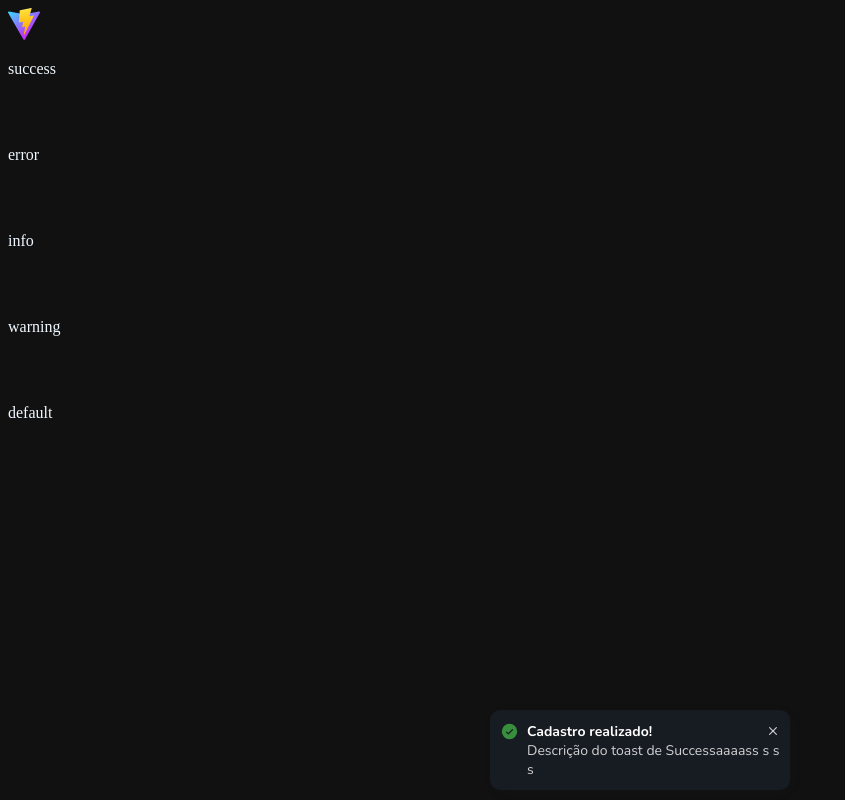
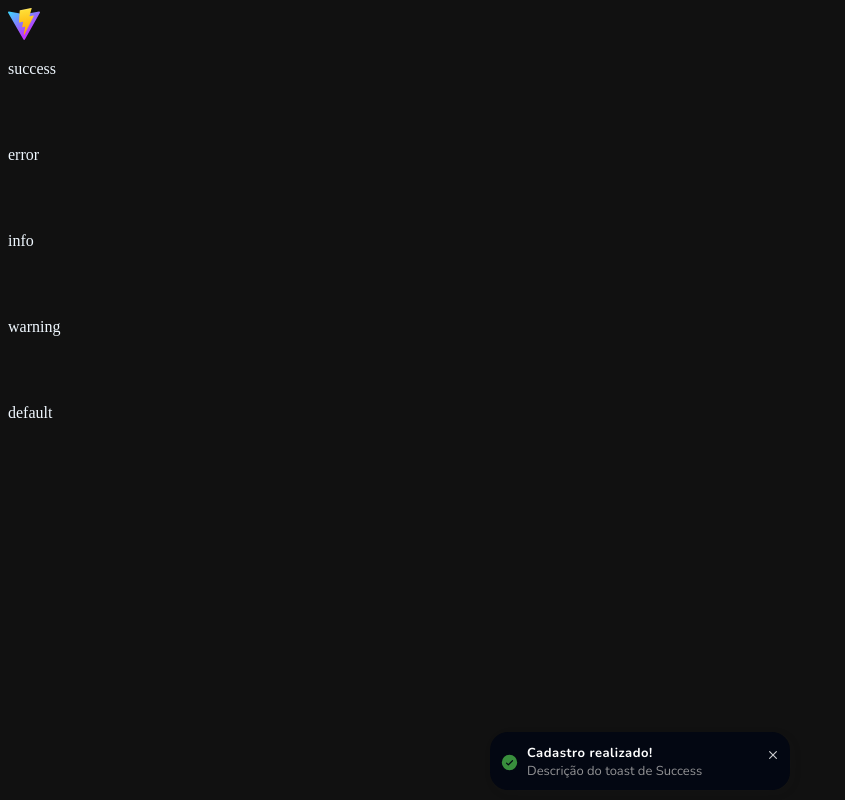
Before and after one commit to paulopariz/vue-toastfic, a Vue app: page / in a window 1280 px wide. Both pictures are taken after a click on the element "success". Shown: the whole page, without its empty margins (0-845 px from the left). Built offline with nearby package versions, Linux system fonts and the light colour scheme.

Commit message:
feat: classes

```diff
--- a/src/App.vue
+++ b/src/App.vue
@@ -3,7 +3,7 @@ import { Toast, useToast } from "./components/toast";
 
 function success() {
   useToast.success("Cadastro realizado!", {
-    description: "Descrição do toast de Successaaaass s s s",
+    description: "Descrição do toast de Success",
   });
 }
 function error() {
@@ -65,5 +65,25 @@ function defaultT() {
     <p style="color: aliceblue; cursor: pointer" @click="defaultT">default</p>
   </div>
 
-  <Toast :automatic-close="false" position="bottom-center" :close="true" theme="dark" :max-toasts="10" />
+  <Toast
+    :automatic-close="false"
+    position="bottom-center"
+    :close="true"
+    theme="dark"
+    :max-toasts="10"
+    :classes="{
+      toast: 'classe-toast',
+      title: 'classe-title',
+      description: 'classe-description',
+      buttonHandle: 'classe-handle',
+      buttonClose: 'classe-close',
+      icon: 'classe-icon',
+      icons: {
+        success: 'classe-icon-success',
+        error: 'classe-icon-error',
+        info: 'classe-icon-info',
+        warning: 'classe-icon-warning',
+      },
+    }"
+  />
 </template>
--- a/src/components/toast/Toast.vue
+++ b/src/components/toast/Toast.vue
@@ -51,7 +51,7 @@ function handleToast(action?: () => void, id?: number) {
 
 // define o top do toast de acordo com a sua altura
 function getToastStyle(index: number, toast: IToastOptions) {
-  let baseHeight = toast.description ? (toast.description.length < 36 ? 58 : 80) : 38;
+  let baseHeight = toast.description ? (toast.description.length < 36 ? 58 : 80) : 52;
   if (toast.handle?.click && toast.description) {
     baseHeight += 30; // aumenta 30px se existir evento de clique e descrição
   } else if (toast.handle?.click) {
@@ -61,7 +61,7 @@ function getToastStyle(index: number, toast: IToastOptions) {
   let offset = 0;
   for (let i = 0; i < index; i++) {
     const prevToast = activeToasts.value[i];
-    let prevHeight = prevToast.description ? (prevToast.description.length < 36 ? 58 : 80) : 38;
+    let prevHeight = prevToast.description ? (prevToast.description.length < 36 ? 58 : 80) : 52;
     if (prevToast.handle?.click && prevToast.description) {
       prevHeight += 30;
     } else if (prevToast.handle?.click) {
@@ -102,7 +102,11 @@ provide("currentTheme", ref(props.theme));
     <div
       v-for="(toast, index) in activeToasts"
       :key="toast.id"
-      :class="[`toastfic-position-${props.position}`, { 'toastfic-description': toast.description }]"
+      :class="[
+        `toastfic-position-${props.position}`,
+        props.classes?.toast,
+        { 'toastfic-description': toast.description },
+      ]"
       :style="[
         getToastStyle(index, toast),
         { alignItems: !toast.description && !toast.handle?.click ? 'center' : 'flex-start' },
@@ -110,19 +114,23 @@ provide("currentTheme", ref(props.theme));
       class="toastfic"
       :toastfic-theme="theme"
     >
-      <ToastClose v-if="props.close" @click="removeToast(toast.id)" />
+      <ToastClose v-if="props.close" :class="props.classes?.buttonClose" @click="removeToast(toast.id)" />
 
-      <ToastIcon v-if="toast.type !== 'default'" :type="toast.type" />
+      <ToastIcon v-if="toast.type !== 'default'" :class="props.classes?.icon" :type="toast.type" />
 
       <section>
         <div>
-          <ToastTitle> {{ toast.title }} </ToastTitle>
-          <ToastDescription v-if="toast.description">
+          <ToastTitle :class="props.classes?.title"> {{ toast.title }} </ToastTitle>
+          <ToastDescription v-if="toast.description" :class="props.classes?.description">
             {{ limitText(toast.description || "", 65) }}
           </ToastDescription>
         </div>
 
-        <ToastAction v-if="toast.handle?.click" @click="handleToast(toast.handle?.click, toast.id)">
+        <ToastAction
+          v-if="toast.handle?.click"
+          :class="props.classes?.buttonHandle"
+          @click="handleToast(toast.handle?.click, toast.id)"
+        >
           {{ toast.handle?.text }}
         </ToastAction>
       </section>
--- a/src/components/toast/ToastAction.vue
+++ b/src/components/toast/ToastAction.vue
@@ -14,6 +14,8 @@ const emit = defineEmits(["click"]);
   font-size: 12px;
   color: var(--toastfic-text);
 
+  width: min-content;
+
   cursor: pointer;
   text-decoration-line: underline;
 }
--- a/src/components/toast/ToastClose.vue
+++ b/src/components/toast/ToastClose.vue
@@ -33,6 +33,10 @@ const emit = defineEmits(["click"]);
   background-color: transparent;
   cursor: pointer;
   border: none;
+
+  display: flex;
+  align-items: center;
+  justify-content: center;
 }
 
 .toastfic-close:hover {
--- a/src/components/toast/props.ts
+++ b/src/components/toast/props.ts
@@ -6,6 +6,20 @@ export interface IProps {
   colorIcon?: boolean;
   maxToasts?: number;
   theme?: "light" | "dark";
+  classes?: {
+    toast?: string;
+    title?: string;
+    description?: string;
+    buttonHandle?: string;
+    buttonClose?: string;
+    icon?: string;
+    icons?: {
+      success?: string;
+      error?: string;
+      info?: string;
+      warning?: string;
+    };
+  };
 }
 
 export type IToastType = "success" | "error" | "info" | "warning" | "default";
--- a/src/style.css
+++ b/src/style.css
@@ -1,3 +1,53 @@
 body {
   background-color: #111111;
 }
+
+.classe-toast {
+  background-color: #030712 !important;
+  border-radius: 18px !important;
+}
+
+.classe-title {
+  letter-spacing: 0.5px;
+  font-size: 13px !important;
+}
+
+.classe-description {
+  color: #b6b5b5 !important;
+  font-size: 13px !important;
+}
+
+.classe-handle {
+  background-color: #fff;
+  color: #111111 !important;
+  padding: 3px 7px !important;
+  border-radius: 3px;
+  font-weight: 700 !important;
+  font-size: 11px !important;
+  text-decoration-line: none !important;
+}
+
+.classe-close:hover {
+  background-color: #ffffff1f !important;
+
+  rotate: 90deg;
+}
+
+.classe-icon {
+  display: flex;
+  height: 100%;
+  align-items: center;
+  justify-content: center;
+}
+
+.classe-icon-success {
+}
+
+.classe-icon-error {
+}
+
+.classe-icon-info {
+}
+
+.classe-icon-warning {
+}
```
